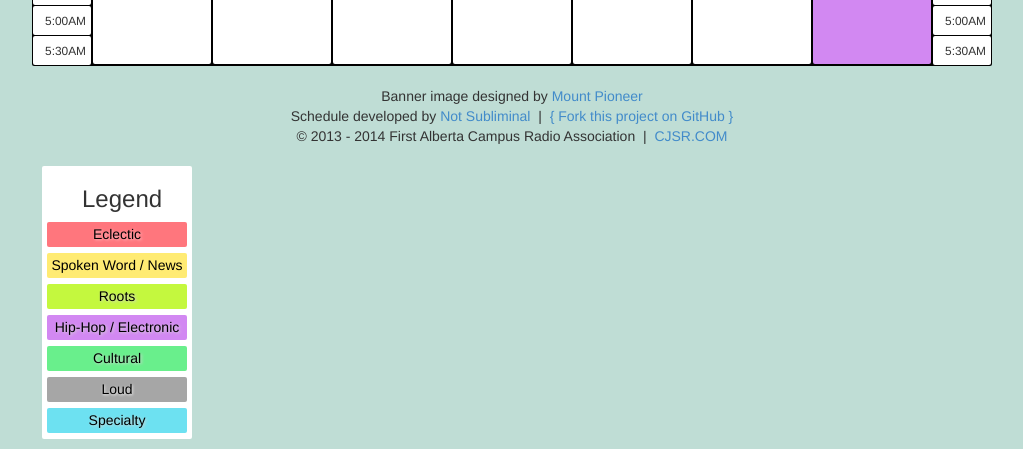
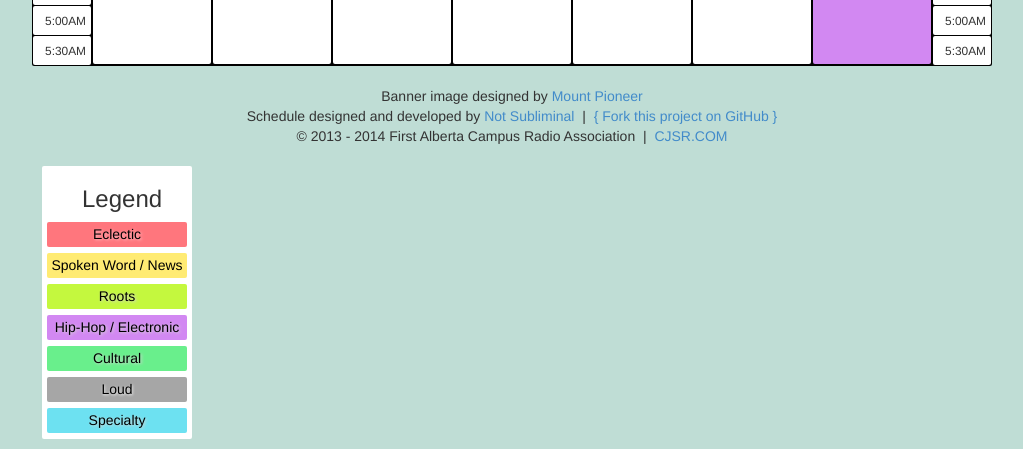
Before and after one commit to daveschaefer3/cjsr_schedule, a PHP site: page / in a window 1280 px wide. Shown: the part 1726-2175 px from the top of the page, without its empty margins (128-1151 px from the left). Run offline with PHP 8.4, Linux system fonts and the light colour scheme; style sheets or scripts are compiled from the project's sources.

Commit message:
Minor change to footer

```diff
--- a/index.php
+++ b/index.php
@@ -89,7 +89,7 @@
     <div id="footer">
       <p>
         Banner image designed by <a target="_blank" href="http://mountpioneer.com/">Mount Pioneer</a><br/>
-        Schedule developed by <a target="_blank" href="http://notsubliminal.com">Not Subliminal</a> &nbsp;|&nbsp;
+        Schedule designed and developed by <a target="_blank" href="http://notsubliminal.com">Not Subliminal</a> &nbsp;|&nbsp;
         <a target="_blank" href="https://github.com/daveschaefer3/cjsr_schedule">{ Fork this project on GitHub }</a><br/>
         &copy; 2013 - 2014 First Alberta Campus Radio Association &nbsp;|&nbsp; <a target="_blank" href="http://cjsr.com/">CJSR.COM</a>
       </p>
```
